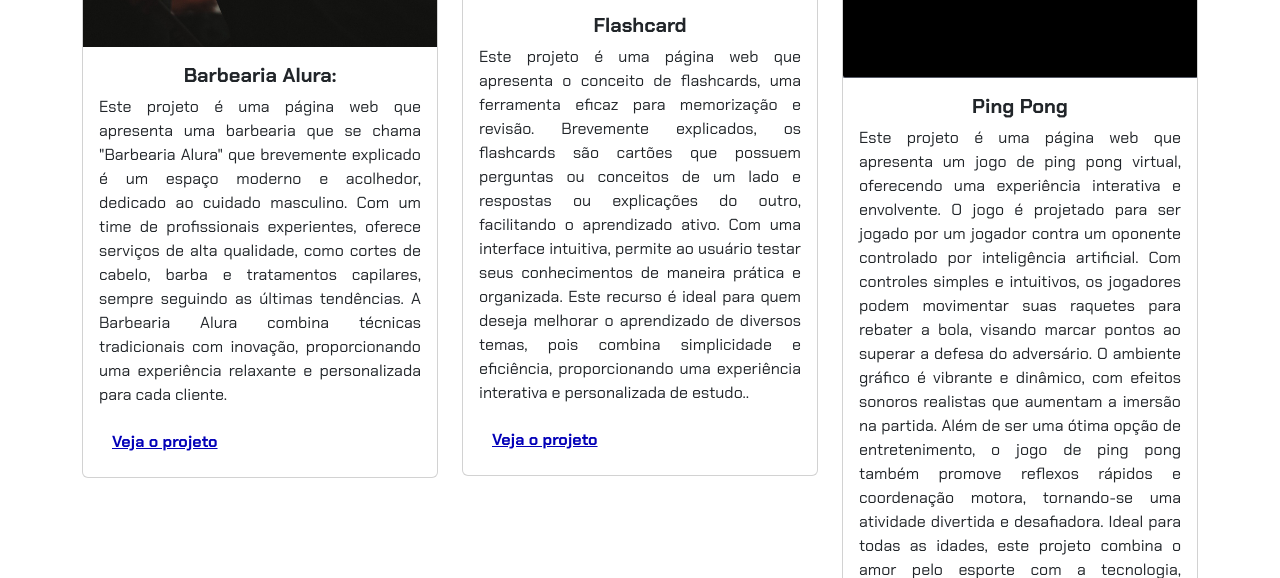
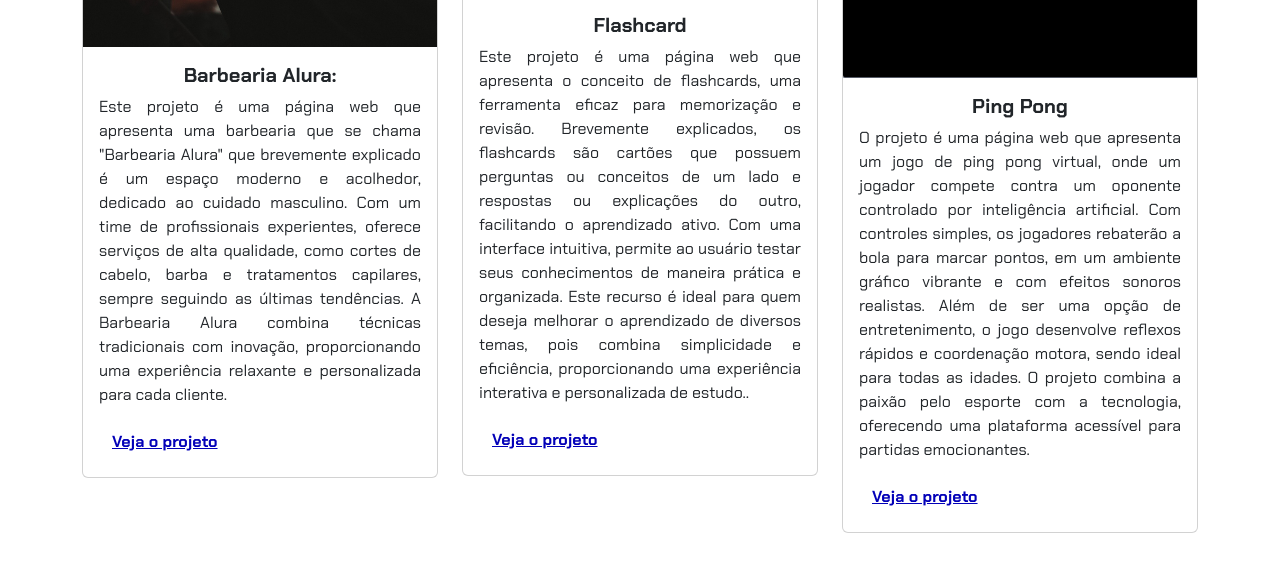
Before and after one commit to Marcosfilho07/projeto-terceiro-trimestre-2, a plain HTML site: page index.html in a window 1280 px wide. Shown: the part 783-1361 px from the top of the page. Drawn offline with nearby package versions, Linux system fonts and the light colour scheme.

Commit message:
Update index.html

```diff
--- a/index.html
+++ b/index.html
@@ -81,13 +81,11 @@
                     <img src="img/projeto 3meu.png" class="card-img-top" alt="Imagem do projeto do jogo de Ping Pong">
                     <div class="card-body">
                         <h5 class="card-title">Ping Pong</h5>
-                        <p class="card-text">Este projeto é uma página web que apresenta um jogo de ping pong virtual,
-                            oferecendo uma experiência interativa e envolvente. O jogo é projetado para ser jogado por um jogador contra um oponente controlado por inteligência artificial.
-                            Com controles simples e intuitivos, os jogadores podem movimentar suas raquetes para rebater a bola, visando marcar pontos ao superar a defesa do adversário.
-                            O ambiente gráfico é vibrante e dinâmico, com efeitos sonoros realistas que aumentam a imersão na partida. Além de ser uma ótima opção de entretenimento,
-                            o jogo de ping pong também promove reflexos rápidos e coordenação motora, tornando-se uma atividade divertida e desafiadora.
-                            Ideal para todas as idades, este projeto combina o amor pelo esporte com a tecnologia,
-                            oferecendo uma plataforma acessível para quem deseja se divertir e competir em emocionantes partidas de ping pong.
+                        <p class="card-text">O projeto é uma página web que apresenta um jogo de ping pong virtual,
+                             onde um jogador compete contra um oponente controlado por inteligência artificial.
+                             Com controles simples, os jogadores rebaterão a bola para marcar pontos, em um ambiente gráfico vibrante e com efeitos sonoros realistas.
+                             Além de ser uma opção de entretenimento, o jogo desenvolve reflexos rápidos e coordenação motora, sendo ideal para todas as idades.
+                             O projeto combina a paixão pelo esporte com a tecnologia, oferecendo uma plataforma acessível para partidas emocionantes.
                         </p>
                         <button type="button" class="btn btn-link" data-bs-toggle="modal" data-bs-target="#modal3">Veja
                             o projeto</button>
```
